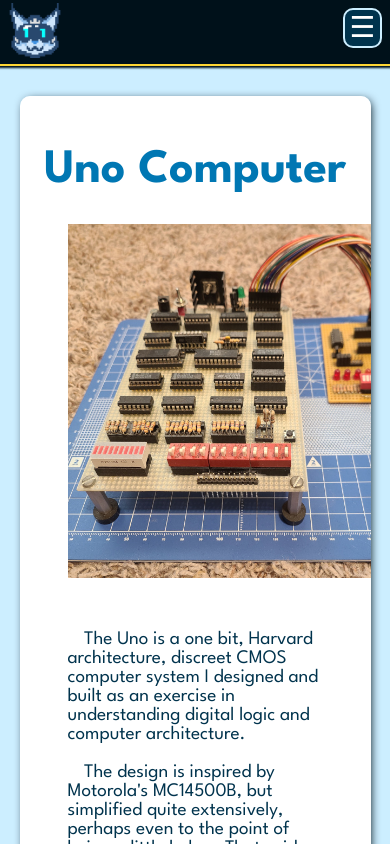
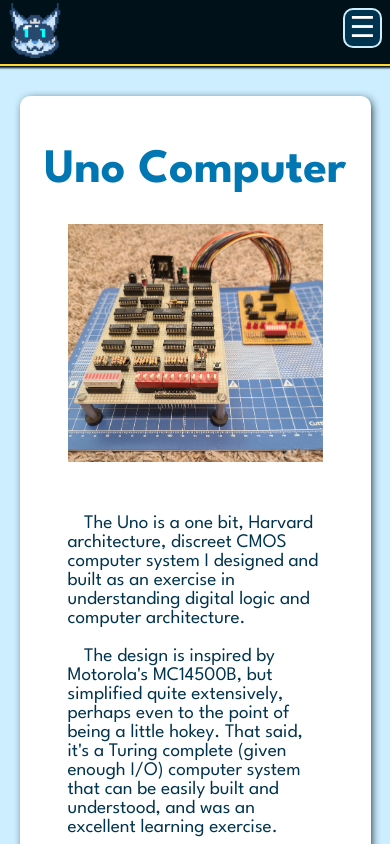
Before and after one commit to juniperlynx/Portfolio, a React (Create React App) app: page /uno in a window 390 px wide. Shown: the top 844 px of the page. Built offline with nearby package versions, Linux system fonts and the light colour scheme.

Commit message:
Fix image rendering on mobile
Adjust CSS so images shrink properly on mobile browsers.

```diff
--- a/src/components/page/Elements.js
+++ b/src/components/page/Elements.js
@@ -92,7 +92,7 @@ const Image = styled.img`
     display: block;
     float: left;
     max-height: 45vh;
-    max-width: 45vh;
+    max-width: 100%;
     padding-right: 2rem;
     padding-bottom: 2rem;
 
```
